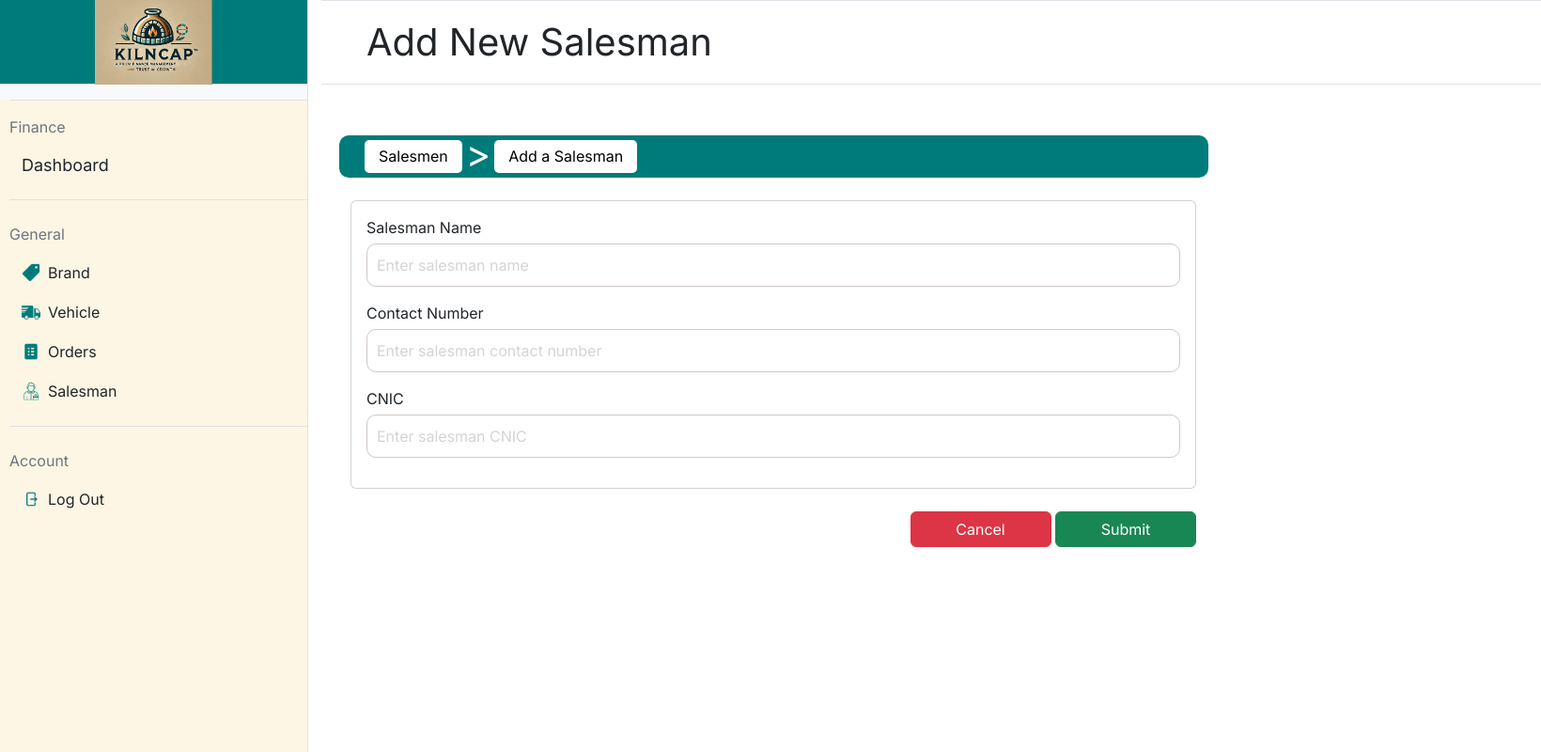
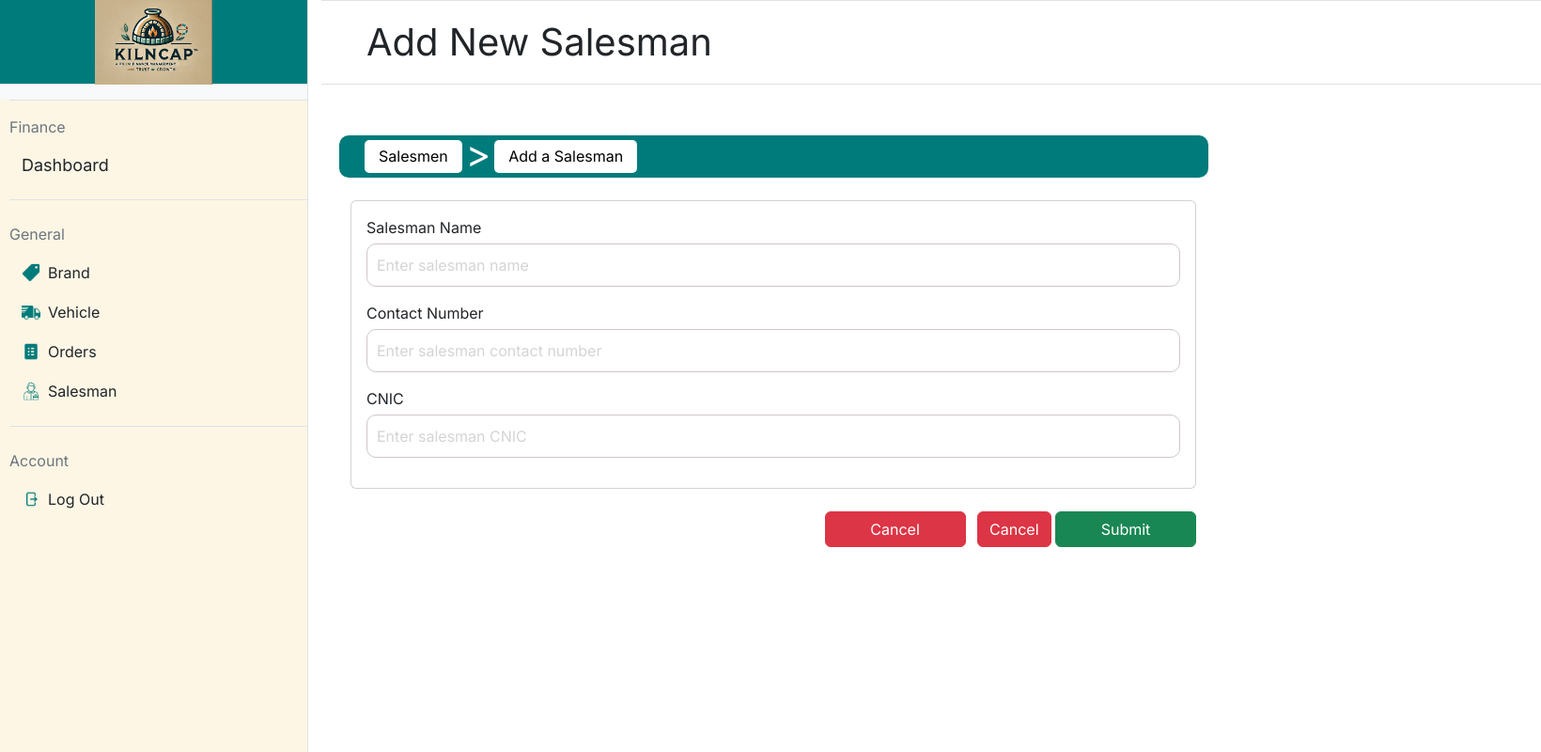
Before and after one commit to jazilarfin/SDA-Project, a Flask app: page /add_salesman in a window 1640 px wide. Shown: the whole page at 94% size. Run offline with Flask 3, Linux system fonts and the light colour scheme.

Commit message:
Update add_salesman.html

```diff
--- a/templates/add_salesman.html
+++ b/templates/add_salesman.html
@@ -95,6 +95,7 @@ Add New Salesman
         <div class="text-end" style="padding-bottom: 50px;">
             <button type="button" class="btn btn-danger" required
                 style="width: 150px;">Cancel</button>
+           <a href="{{ url_for('salesman') }}" class="btn btn-danger ms-2">Cancel</a>
             <button type="submit" class="btn btn-success" required
                 style="width: 150px;">Submit</button>
         </div>
```
